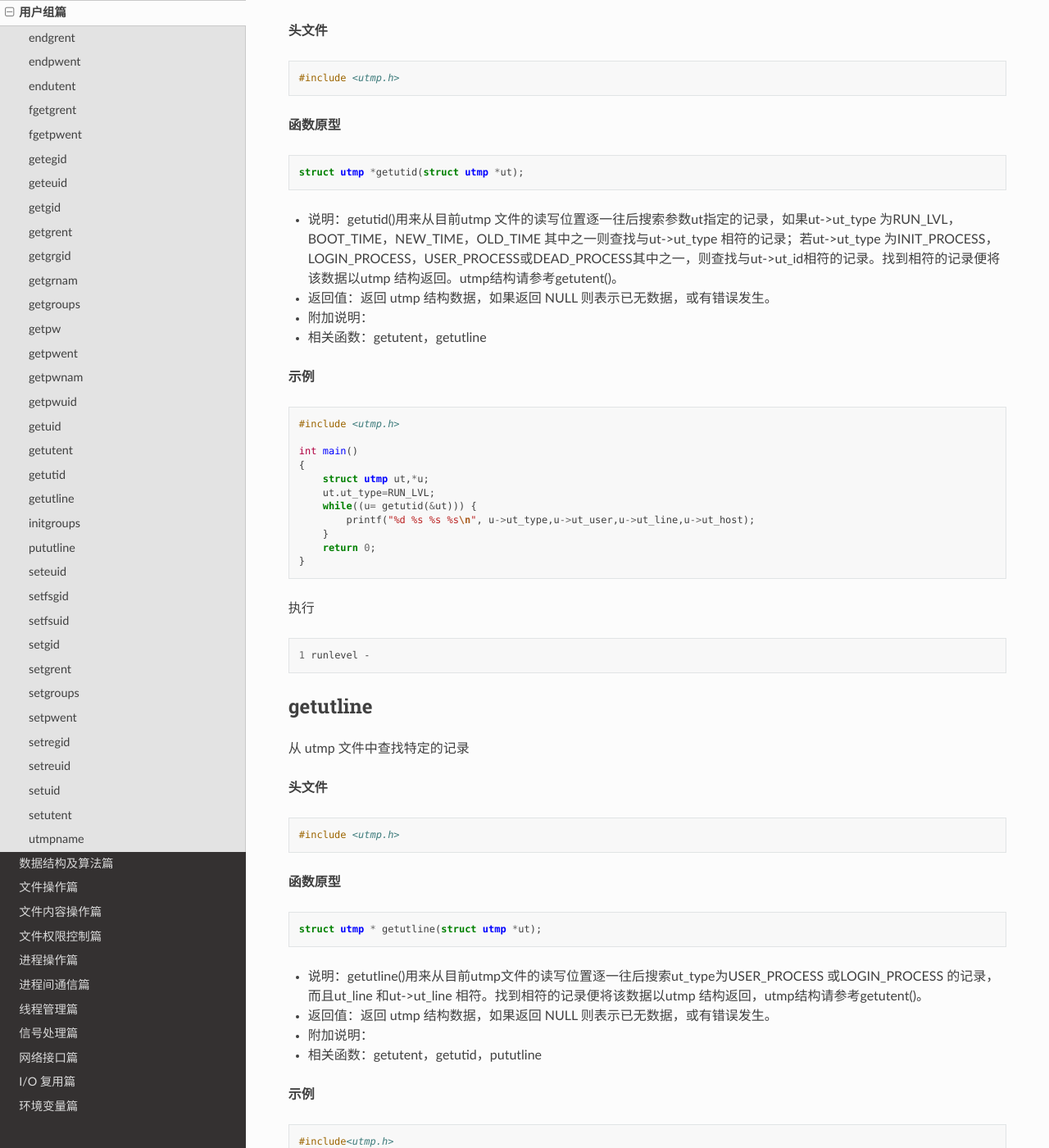
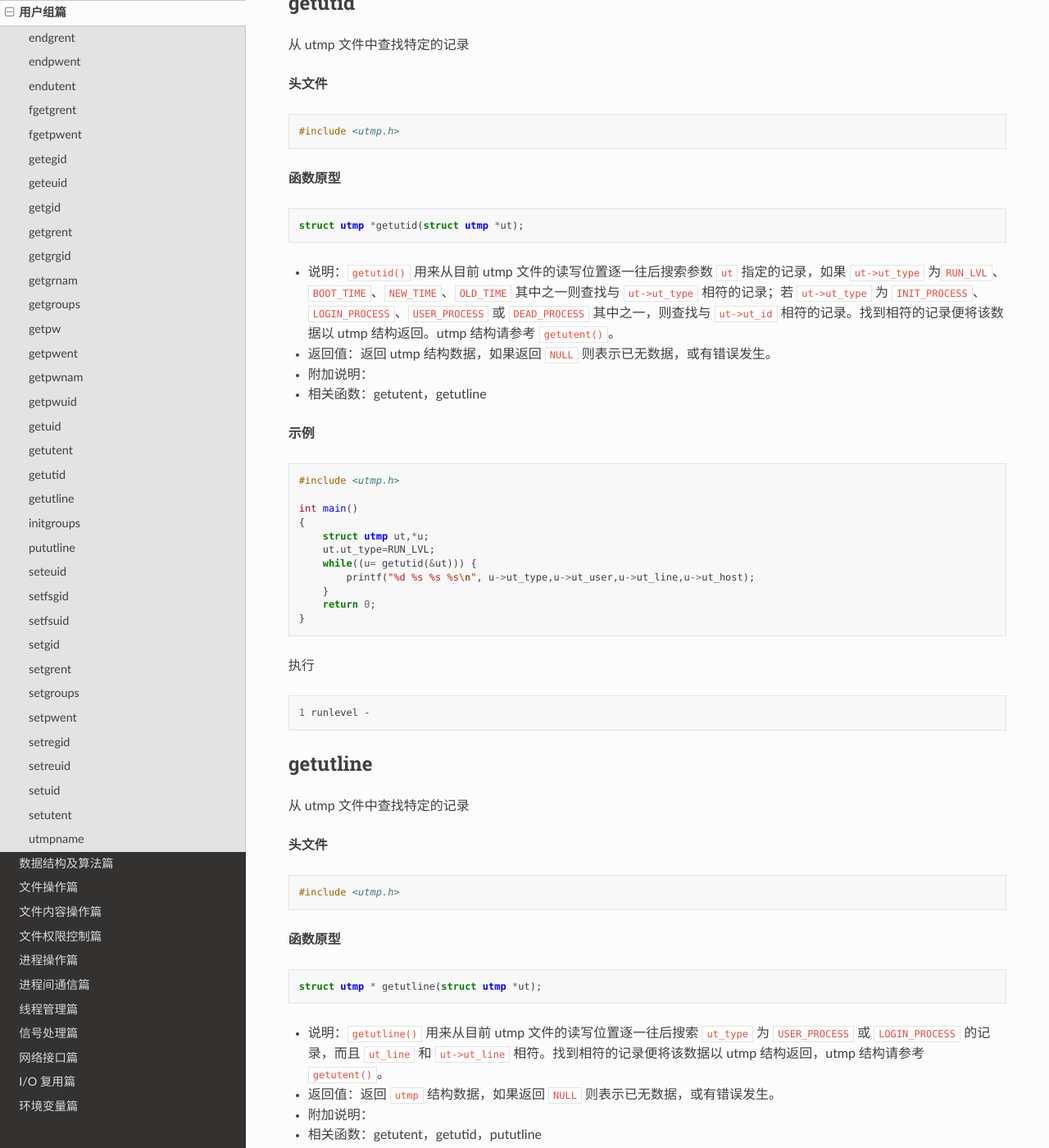
Before and after one commit to getiot/linux-c-functions, a Sphinx documentation site: the page built from source/user-group.md, in a window 1280 px wide and 1400 px high, scrolled down 18685 px. Shown: the whole window at 82% size. Built offline with Sphinx 7.4.7 and the Read the Docs theme 3.1.0, drawn with Linux system fonts in a browser that asks for light colours; comment, search, counter and statistics services are not loaded; some of the changed text lies outside the part shown.

Commit message:
chore: formatting code blocks

````diff
--- a/source/user-group.md
+++ b/source/user-group.md
@@ -19,14 +19,14 @@ endgrent
 void endgrent(void);
 ```
 
-- 说明：endgrent() 用来关闭由 getgrent() 所打开的密码文件。
+- 说明：`endgrent()` 用来关闭由 `getgrent()` 所打开的密码文件。
 - 返回值：无
 - 附加说明：
 - 相关函数：getgrent，setgrent
 
 **示例**
 
-请参考 getgrent() 与 setgrent()。
+请参考 `getgrent()` 与 `setgrent()`。
 
 
 endpwent
@@ -47,14 +47,14 @@ endpwent
 void endpwent(void);
 ```
 
-- 说明：endpwent() 用来关闭由 getpwent() 所打开的密码文件。
+- 说明：`endpwent()` 用来关闭由 `getpwent()` 所打开的密码文件。
 - 返回值：无
 - 附加说明：
 - 相关函数：getpwent，setpwent
 
 **示例**
 
-请参考 getpwent() 与 setpwent()。
+请参考 `getpwent()` 与 `setpwent()`。
 
 
 endutent
@@ -74,14 +74,14 @@ endutent
 void endutent(void);
 ```
 
-- 说明：endutent() 用来关闭由 getutent 所打开的 utmp 文件。
+- 说明：`endutent()` 用来关闭由 `getutent` 所打开的 utmp 文件。
 - 返回值：无
 - 附加说明：
 - 相关函数：getutent，setutent
 
 **示例**
 
-请参考 getutent()。
+请参考 `getutent()`。
 
 
 fgetgrent
@@ -103,8 +103,8 @@ fgetgrent
 struct group * getgrent(FILE * stream);
 ```
 
-- 说明：fgetgrent()会从参数stream指定的文件读取一行数据，然后以group结构将该数据返回。参数stream所指定的文件必须和、etc/group相同的格式。group结构定义请参考getgrent()。
-- 返回值：返回group结构数据，如果返回NULL则表示已无数据，或有错误发生。
+- 说明：`fgetgrent()` 会从参数 stream 指定的文件读取一行数据，然后以 group 结构将该数据返回。参数 stream 所指定的文件必须和、etc/group 相同的格式。group 结构定义请参考 `getgrent()`。
+- 返回值：返回 group 结构数据，如果返回 NULL 则表示已无数据，或有错误发生。
 - 附加说明：
 - 相关函数：fgetpwent
 
@@ -177,8 +177,8 @@ fgetpwent
 struct passwd * fgetpwent(FILE *stream);
 ```
 
-- 说明：fgetpwent()会从参数stream指定的文件读取一行数据，然后以passwd结构将该数据返回。参数stream所指定的文件必须和/etc/passwd相同的格式。passwd结构定义请参考getpwent()。
-- 返回值：返回passwd结构数据，如果返回NULL则表示已无数据，或有错误发生。
+- 说明：`fgetpwent()` 会从参数 stream 指定的文件读取一行数据，然后以 passwd 结构将该数据返回。参数 stream 所指定的文件必须和 /etc/passwd 相同的格式。passwd 结构定义请参考 `getpwent()`。
+- 返回值：返回 passwd 结构数据，如果返回 `NULL` 则表示已无数据，或有错误发生。
 - 附加说明：
 - 相关函数：fgetgrent
 
@@ -243,7 +243,7 @@ getegid
 gid_t getegid(void);
 ```
 
-- 说明：getegid()用来取得执行目前进程有效组识别码。有效的组识别码用来决定进程执行时组的权限。返回值返回有效的组识别码。
+- 说明：`getegid()` 用来取得执行目前进程有效组识别码。有效的组识别码用来决定进程执行时组的权限。返回值返回有效的组识别码。
 - 返回值：
 - 附加说明：
 - 相关函数：getgid，setgid，setregid
@@ -282,7 +282,7 @@ geteuid
 uid_t geteuid(void)
 ```
 
-- 说明：geteuid()用来取得执行目前进程有效的用户识别码。有效的用户识别码用来决定进程执行的权限，借由此改变此值，进程可以获得额外的权限。倘若执行文件的setID位已被设置，该文件执行时，其进程的euid值便会设成该文件所有者的uid。例如，执行文件/usr/bin/passwd的权限为-r-s--x--x，其s 位即为setID(SUID)位，而当任何用户在执行passwd 时其有效的用户识别码会被设成passwd 所有者的uid 值，即root的uid 值(0)。
+- 说明：`geteuid()` 用来取得执行目前进程有效的用户识别码。有效的用户识别码用来决定进程执行的权限，借由此改变此值，进程可以获得额外的权限。倘若执行文件的 setID 位已被设置，该文件执行时，其进程的 euid 值便会设成该文件所有者的 uid。例如，执行文件 /usr/bin/passwd 的权限为 `-r-s--x--x`，其 `s` 位即为 `setID(SUID)` 位，而当任何用户在执行 passwd 时其有效的用户识别码会被设成 passwd 所有者的 uid 值，即 root 的 uid 值（0）。
 - 返回值：返回有效的用户识别码。
 - 附加说明：
 - 相关函数：getuid，setreuid，setuid
@@ -321,7 +321,7 @@ getgid
 gid_t getgid(void);
 ```
 
-- 说明： getgid()用来取得执行目前进程的组识别码。
+- 说明：`getgid()` 用来取得执行目前进程的组识别码。
 - 返回值：返回组识别码
 - 附加说明：
 - 相关函数：getegid，setregid，setgid
@@ -360,7 +360,7 @@ getgrent
 struct group *getgrent(void);
 ```
 
-- 说明：getgrent()用来从组文件(/etc/group)中读取一项组数据，该数据以group 结构返回。第一次调用时会取得第一项组数据，之后每调用一次就会返回下一项数据，直到已无任何数据时返回 NULL。
+- 说明：`getgrent()` 用来从组文件（/etc/group）中读取一项组数据，该数据以 group 结构返回。第一次调用时会取得第一项组数据，之后每调用一次就会返回下一项数据，直到已无任何数据时返回 `NULL`。
 
   ```c
   struct group
@@ -372,13 +372,13 @@ struct group *getgrent(void);
   }
   ```
 
-- 返回值：返回 group 结构数据，如果返回 NULL 则表示已无数据，或有错误发生。
+- 返回值：返回 group 结构数据，如果返回 `NULL` 则表示已无数据，或有错误发生。
 
   错误代码：
 
   - `ENOMEM` 内存不足，无法配置 group 结构。
 
-- 附加说明：getgrent() 在第一次调用时会打开组文件，读取数据完毕后可使用 endgrent() 来关闭该组文件。
+- 附加说明：`getgrent()` 在第一次调用时会打开组文件，读取数据完毕后可使用 `endgrent()` 来关闭该组文件。
 
 - 相关函数：setgrent，endgrent
 
@@ -448,8 +448,8 @@ getgrgid
 struct group * getgrgid(gid_t gid);
 ```
 
-- 说明：getgrgid() 用来依参数gid指定的组识别码逐一搜索组文件，找到时便将该组的数据以 group 结构返回。group 结构请参考 getgrent()。
-- 返回值：返回group结构数据，如果返回NULL则表示已无数据，或有错误发生。
+- 说明：`getgrgid()` 用来依参数 gid 指定的组识别码逐一搜索组文件，找到时便将该组的数据以 group 结构返回。group 结构请参考 `getgrent()`。
+- 返回值：返回 group 结构数据，如果返回 `NULL` 则表示已无数据，或有错误发生。
 - 附加说明：
 - 相关函数：fgetgrent，getgrent，getgrnam
 
@@ -498,8 +498,8 @@ getgrnam
 struct group * getgrnam(const char * name);
 ```
 
-- 说明：getgrnam() 用来逐一搜索参数那么指定的组名称，找到时便将该组的数据以group结构返回。group 结构请参考getgrent()。
-- 返回值：返回group结构数据，如果返回NULL则表示已无数据，或有错误发生。
+- 说明：`getgrnam()` 用来逐一搜索参数那么指定的组名称，找到时便将该组的数据以 group 结构返回。group 结构请参考 `getgrent()`。
+- 返回值：返回 group 结构数据，如果返回 `NULL` 则表示已无数据，或有错误发生。
 - 附加说明：
 - 相关函数：fgetgrent，getrent，getgruid
 
@@ -507,8 +507,8 @@ struct group * getgrnam(const char * name);
 
 ```c
 /* 取得adm的组数据*/
-#include<grp.h>
-#include<sys/types.h>
+#include <grp.h>
+#include <sys/types.h>
 
 int main()
 {
@@ -547,14 +547,14 @@ getgroups
 int getgroups(int size, gid_t list[]);
 ```
 
-- 说明：getgroup（）用来取得目前用户所属的组代码。参数size为list〔〕所能容纳的gid_t 数目。如果参数size 值为零，此函数仅会返回用户所属的组数。
+- 说明：`getgroup()` 用来取得目前用户所属的组代码。参数 size 为 `list[]` 所能容纳的 `gid_t` 数目。如果参数 `size` 值为零，此函数仅会返回用户所属的组数。
 
 - 返回值：返回组识别码，如有错误则返回-1。
 
   错误代码：
 
-  - `EFAULT` 参数list数组地址不合法。
-  - `EINVAL` 参数size值不足以容纳所有的组。
+  - `EFAULT` 参数 list 数组地址不合法。
+  - `EINVAL` 参数 size 值不足以容纳所有的组。
 
 - 附加说明：
 
@@ -563,8 +563,8 @@ int getgroups(int size, gid_t list[]);
 **示例**
 
 ```c
-#include<unistd.h>
-#include<sys/types.h>
+#include <unistd.h>
+#include <sys/types.h>
 
 int main()
 {
@@ -572,8 +572,9 @@ int main()
     int x,i;
     x = getgroups(0.list);
     getgroups(x,list);
-    for(i=0;i<x;i++)
+    for(i=0;i<x;i++) {
         printf("%d:%d\n",i,list[i]);
+    }
     return 0;
 }
 ```
@@ -609,20 +610,20 @@ getpw
 int getpw(uid_t uid, char *buf);
 ```
 
-- 说明：getpw()会从/etc/passwd中查找符合参数uid所指定的用户账号数据，找不到相关数据就返回-1。
-
-  所返回的buf字符串格式如下：
+- 说明：`getpw()` 会从 /etc/passwd 中查找符合参数 uid 所指定的用户账号数据，找不到相关数据就返回 -1。
+
+  所返回的 buf 字符串格式如下：
 
   ```bash
   账号:密码:用户识别码(uid):组识别码(gid):全名:根目录:shell
   ```
 
-- 返回值：返回0表示成功，有错误发生时返回-1。
-
-- 附加说明：
-
-  1. getpw() 会有潜在的安全性问题，请尽量使用别的函数取代。
-  2. 使用 shadow 的系统已把用户密码抽出 /etc/passwd，因此使用 getpw() 取得的密码将为"x"。
+- 返回值：返回 0 表示成功，有错误发生时返回 -1。
+
+- 附加说明：
+
+  1. `getpw()` 会有潜在的安全性问题，请尽量使用别的函数取代。
+  2. 使用 shadow 的系统已把用户密码抽出 /etc/passwd，因此使用 `getpw()` 取得的密码将为"x"。
 
 - 相关函数：getpwent
 
@@ -666,7 +667,7 @@ getpwent
 struct passwd * getpwent(void);
 ```
 
-- 说明：getpwent（）用来从密码文件（/etc/passwd）中读取一项用户数据，该用户的数据以passwd 结构返回。第一次调用时会取得第一位用户数据，之后每调用一次就会返回下一项数据，直到已无任何数据时返回NULL。
+- 说明：`getpwent()` 用来从密码文件（/etc/passwd）中读取一项用户数据，该用户的数据以 passwd 结构返回。第一次调用时会取得第一位用户数据，之后每调用一次就会返回下一项数据，直到已无任何数据时返回 `NULL`。
 
   passwd 结构定义如下：
 
@@ -683,9 +684,9 @@ struct passwd * getpwent(void);
   };
   ```
 
-- 返回值：返回passwd 结构数据，如果返回NULL 则表示已无数据，或有错误发生。
-
-- 附加说明：getpwent()在第一次调用时会打开密码文件，读取数据完毕后可使用endpwent()来关闭该密码文件。错误代码ENOMEM 内存不足，无法配置passwd结构。
+- 返回值：返回 passwd 结构数据，如果返回 `NULL` 则表示已无数据，或有错误发生。
+
+- 附加说明：`getpwent()` 在第一次调用时会打开密码文件，读取数据完毕后可使用 `endpwent()` 来关闭该密码文件。错误代码 `ENOMEM` 内存不足，无法配置 passwd 结构。
 
 - 相关函数：getpw，fgetpwent，getpwnam，getpwuid，setpwent，endpwent
 
@@ -752,8 +753,8 @@ getpwnam
 struct passwd * getpwnam(const char * name);
 ```
 
-- 说明：getpwnam()用来逐一搜索参数name 指定的账号名称，找到时便将该用户的数据以passwd结构返回。passwd结构请参考getpwent()。
-- 返回值：返回passwd 结构数据，如果返回NULL 则表示已无数据，或有错误发生。
+- 说明：`getpwnam()` 用来逐一搜索参数name 指定的账号名称，找到时便将该用户的数据以 passwd 结构返回。passwd 结构请参考 `getpwent()`。
+- 返回值：返回 passwd 结构数据，如果返回 `NULL` 则表示已无数据，或有错误发生。
 - 附加说明：
 - 相关函数：getpw，fgetpwent，getpwent，getpwuid
 
@@ -802,8 +803,8 @@ getpwuid
 struct passwd * getpwuid(uid_t uid);
 ```
 
-- 说明：getpwuid()用来逐一搜索参数uid 指定的用户识别码，找到时便将该用户的数据以结构返回结构请参考将该用户的数据以passwd 结构返回。passwd 结构请参考getpwent()。
-- 返回值：返回passwd 结构数据，如果返回NULL 则表示已无数据，或者有错误发生。
+- 说明：`getpwuid()` 用来逐一搜索参数uid 指定的用户识别码，找到时便将该用户的数据以结构返回结构请参考将该用户的数据以 passwd 结构返回。passwd 结构请参考 `getpwent()`。
+- 返回值：返回 passwd 结构数据，如果返回 `NULL` 则表示已无数据，或者有错误发生。
 - 附加说明：
 - 相关函数：getpw，fgetpwent，getpwent，getpwnam
 
@@ -851,7 +852,7 @@ getuid
 uid_t getuid(void);
 ```
 
-- 说明：getuid()用来取得执行目前进程的用户识别码。
+- 说明：`getuid()` 用来取得执行目前进程的用户识别码。
 - 返回值：用户识别码
 - 附加说明：
 - 相关函数：geteuid，setreuid，setuid
@@ -889,7 +890,7 @@ getutent
 struct utmp *getutent(void);
 ```
 
-- 说明：getutent()用来从utmp 文件(/var/run/utmp)中读取一项登录数据，该数据以utmp 结构返回。第一次调用时会取得第一位用户数据，之后每调用一次就会返回下一项数据，直到已无任何数据时返回NULL。
+- 说明：`getutent()` 用来从 utmp 文件（/var/run/utmp）中读取一项登录数据，该数据以 utmp 结构返回。第一次调用时会取得第一位用户数据，之后每调用一次就会返回下一项数据，直到已无任何数据时返回 `NULL`。
 
   utmp 结构定义如下：
 
@@ -910,7 +911,7 @@ struct utmp *getutent(void);
   };
   ```
 
-  ut_type 有以下几种类型：
+  `ut_type` 有以下几种类型：
 
   - `EMPTY` 此为空的记录。
   - `RUN_LVL` 记录系统 run－level 的改变
@@ -923,7 +924,7 @@ struct utmp *getutent(void);
   - `DEAD_PROCESS` 记录一结束的进程。
   - `ACCOUNTING` 目前尚未使用。
 
-  exit_status 结构定义：
+  `exit_status` 结构定义：
 
   ```c
   struct exit_status
@@ -933,7 +934,7 @@ struct utmp *getutent(void);
   };
   ```
 
-  timeval 的结构定义请参考 gettimeofday()。
+  `timeval` 的结构定义请参考 `gettimeofday()`。
   相关常数定义如下：
 
   ```c
@@ -942,9 +943,9 @@ struct utmp *getutent(void);
   UT_HOSTSIZE 256
   ```
 
-- 返回值：返回 utmp 结构数据，如果返回 NULL 则表示已无数据，或有错误发生。
-
-- 附加说明：getutent()在第一次调用时会打开utmp 文件，读取数据完毕后可使用endutent()来关闭该utmp文件。
+- 返回值：返回 utmp 结构数据，如果返回 `NULL` 则表示已无数据，或有错误发生。
+
+- 附加说明：`getutent()` 在第一次调用时会打开 utmp 文件，读取数据完毕后可使用 `endutent()` 来关闭该 utmp 文件。
 
 - 相关函数：getutent，getutid，getutline，setutent，endutent，pututline，utmpname
 
@@ -996,8 +997,8 @@ getutid
 struct utmp *getutid(struct utmp *ut);
 ```
 
-- 说明：getutid()用来从目前utmp 文件的读写位置逐一往后搜索参数ut指定的记录，如果ut->ut_type 为RUN_LVL，BOOT_TIME，NEW_TIME，OLD_TIME 其中之一则查找与ut->ut_type 相符的记录；若ut->ut_type 为INIT_PROCESS，LOGIN_PROCESS，USER_PROCESS或DEAD_PROCESS其中之一，则查找与ut->ut_id相符的记录。找到相符的记录便将该数据以utmp 结构返回。utmp结构请参考getutent()。
-- 返回值：返回 utmp 结构数据，如果返回 NULL 则表示已无数据，或有错误发生。
+- 说明：`getutid()` 用来从目前 utmp 文件的读写位置逐一往后搜索参数 `ut` 指定的记录，如果 `ut->ut_type` 为`RUN_LVL`、`BOOT_TIME`、`NEW_TIME`、`OLD_TIME` 其中之一则查找与 `ut->ut_type` 相符的记录；若 `ut->ut_type` 为 `INIT_PROCESS`、`LOGIN_PROCESS`、`USER_PROCESS` 或 `DEAD_PROCESS` 其中之一，则查找与 `ut->ut_id` 相符的记录。找到相符的记录便将该数据以 utmp 结构返回。utmp 结构请参考 `getutent()`。
+- 返回值：返回 utmp 结构数据，如果返回 `NULL` 则表示已无数据，或有错误发生。
 - 附加说明：
 - 相关函数：getutent，getutline
 
@@ -1041,8 +1042,8 @@ getutline
 struct utmp * getutline(struct utmp *ut);
 ```
 
-- 说明：getutline()用来从目前utmp文件的读写位置逐一往后搜索ut_type为USER_PROCESS 或LOGIN_PROCESS 的记录，而且ut_line 和ut->ut_line 相符。找到相符的记录便将该数据以utmp 结构返回，utmp结构请参考getutent()。
-- 返回值：返回 utmp 结构数据，如果返回 NULL 则表示已无数据，或有错误发生。
+- 说明：`getutline()` 用来从目前 utmp 文件的读写位置逐一往后搜索 `ut_type` 为 `USER_PROCESS` 或 `LOGIN_PROCESS` 的记录，而且 `ut_line` 和 `ut->ut_line` 相符。找到相符的记录便将该数据以 utmp 结构返回，utmp 结构请参考 `getutent()`。
+- 返回值：返回 `utmp` 结构数据，如果返回 `NULL` 则表示已无数据，或有错误发生。
 - 附加说明：
 - 相关函数：getutent，getutid，pututline
 
@@ -1086,7 +1087,7 @@ initgroups
 int initgroups(const char *user, gid_t group);
 ```
 
-- 说明：initgroups() 用来从组文件（/etc/group）中读取一项组数据，若该组数据的成员中有参数 user 时，便将参数 group 组识别码加入到此数据中。
+- 说明：`initgroups()` 用来从组文件（/etc/group）中读取一项组数据，若该组数据的成员中有参数 user 时，便将参数 group 组识别码加入到此数据中。
 - 返回值：执行成功则返回 0，失败则返回 -1，错误码存于 errno。
 - 附加说明：
 - 相关函数：setgrent，endgrent
````
